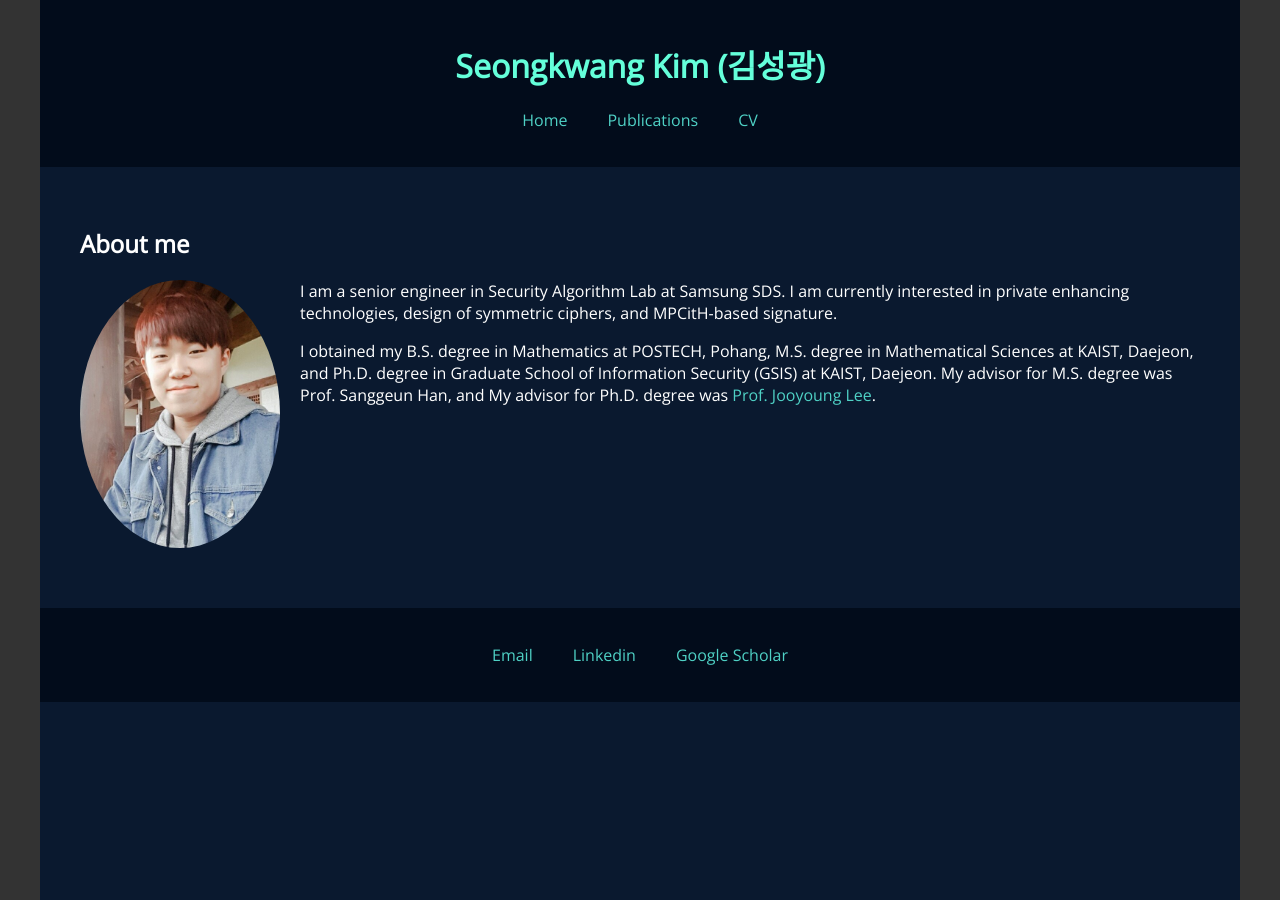
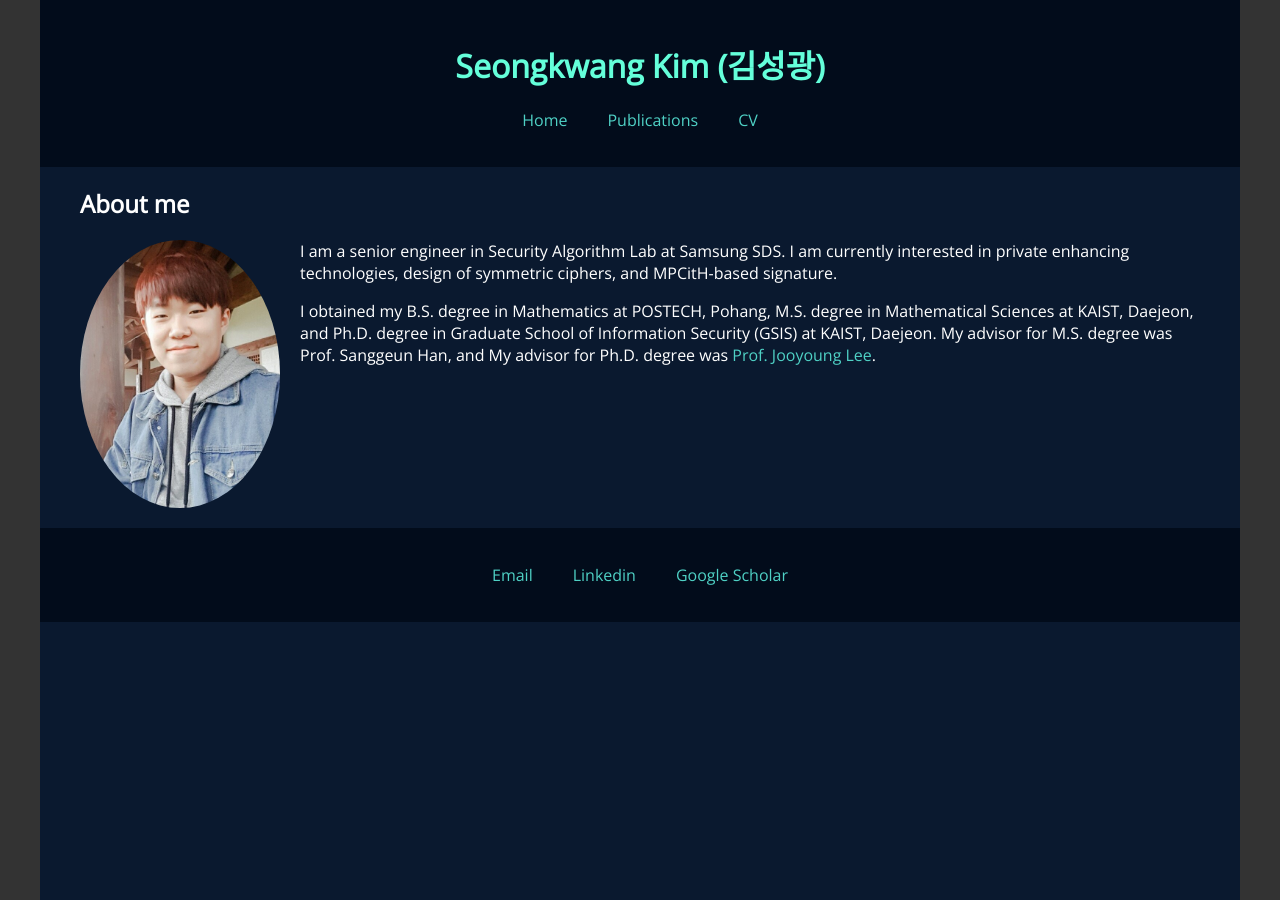
Before and after one commit to sgk1m/sgk1m.github.io, a Jekyll site: the page built from index.html, in a window 1280 px wide. Built offline with Jekyll 4.4.1, drawn with Linux system fonts in a browser that asks for light colours.

Commit message:
Update main.css

```diff
--- a/css/main.css
+++ b/css/main.css
@@ -23,9 +23,15 @@
     box-sizing: border-box;
 }
 
-header, .content-container, footer {
+.content-container {
     width: 100%;
-    padding: 20px 20px;
+    padding: 0 20px;
+    background-color: #0A192F;
+}
+
+header, footer {
+    width: 100%;
+    padding: 0 20px;
 }
 
 header, footer {
```
